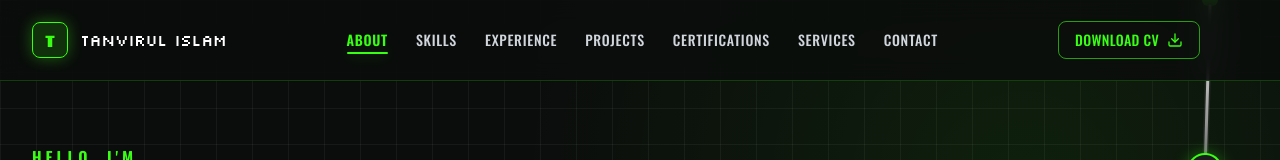
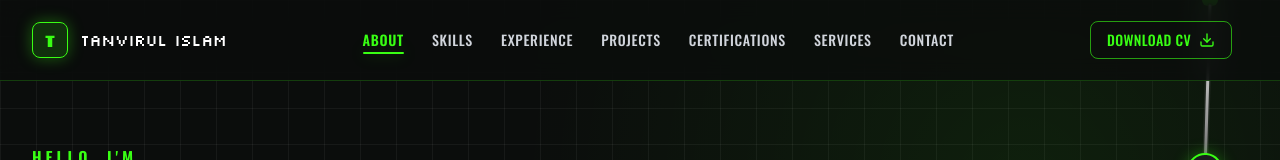
Before and after one commit to tanvir2512/My_Portfolio, a Next.js app: page / in a window 1280 px wide. Shown: the top 160 px of the page. Built offline with nearby package versions, Linux system fonts and the light colour scheme.

Commit message:
fix: Hamburg btn

```diff
--- a/src/components/Navbar.jsx
+++ b/src/components/Navbar.jsx
@@ -17,7 +17,7 @@ export default function Navbar() {
 
   return (
     <header className="sticky top-0 z-40 w-full backdrop-blur-md bg-white/80 dark:bg-[#0B0D0C]/85 border-b border-emerald-500/20 dark:border-neon-primary/20 transition-colors duration-300">
-      <div className="max-w-7xl mx-auto px-4 sm:px-8 pr-14 sm:pr-20 h-20 flex items-center justify-between">
+      <div className="max-w-7xl mx-auto px-4 sm:px-8 pr-10 sm:pr-12 h-20 flex items-center justify-between">
         {/* Brand Logo + Name (Bitcount/Pixel font for Name) */}
         <Link href="/" className="flex items-center gap-3 group">
           <div className="w-9 h-9 rounded-lg bg-neon-secondary/15 dark:bg-neon-primary/15 border border-neon-secondary dark:border-neon-primary flex items-center justify-center shadow-neon group-hover:scale-105 transition-transform">
```
